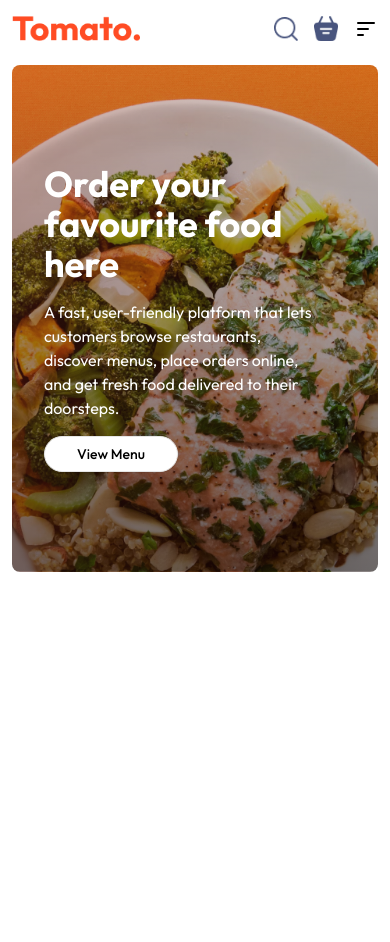
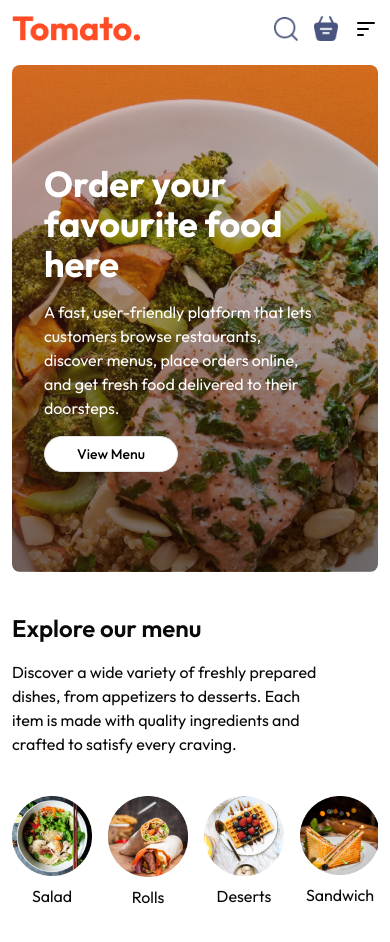
Before and after one commit to mohangrg2018/food-delivery, a React (Vite) app in the folder client/: page / in a window 390 px wide. Shown: the top 942 px of the page. Before the commit the page ends 844 px from the top, so only its background shows below. Built offline with nearby package versions, Linux system fonts and the light colour scheme.

Commit message:
feat: add StoreContext and StoreContextProvider; implement ExploreMenu component with menu exploration functionality

```diff
--- /dev/null
+++ b/client/src/components/sections/ExploreMenu.jsx
@@ -0,0 +1,38 @@
+import StoreContext from "@/context/StoreContext";
+import React, { useContext } from "react";
+
+const ExploreMenu = ({ category, setCategory }) => {
+  const { menu_list } = useContext(StoreContext);
+  return (
+    <section className="container__width my-10 sm:y-20 flex flex-col gap-4">
+      <h2 className="text-2xl font-semibold">Explore our menu</h2>
+      <p className="w-[80vw] lg:w-[50vw]">
+        Discover a wide variety of freshly prepared dishes, from appetizers to
+        desserts. Each item is made with quality ingredients and crafted to
+        satisfy every craving.
+      </p>
+      <div className="flex justify-between gap-4 overflow-x-auto no-scrollbar mt-6">
+        {menu_list.map((item, index) => (
+          <div
+            onClick={() => setCategory(item.menu_name)}
+            key={index}
+            className="flex flex-col items-center gap-2"
+          >
+            <img
+              src={item.menu_image}
+              className={`min-w-[80px] cursor-pointer ${
+                category === item.menu_name
+                  ? "border-2 border-primary rounded-full p-1"
+                  : ""
+              }`}
+              alt=""
+            />
+            <p>{item.menu_name}</p>
+          </div>
+        ))}
+      </div>
+    </section>
+  );
+};
+
+export default ExploreMenu;
--- /dev/null
+++ b/client/src/context/StoreContext.jsx
@@ -0,0 +1,5 @@
+import { createContext } from "react";
+
+const StoreContext = createContext();
+
+export default StoreContext;
--- /dev/null
+++ b/client/src/context/StoreContextProvider.jsx
@@ -0,0 +1,14 @@
+import { food_list, menu_list } from "@/assets/frontend_assets/assets";
+import StoreContext from "./StoreContext";
+const StoreContextProvider = ({ children }) => {
+  const StoreValue = {
+    menu_list,
+    food_list,
+  };
+
+  return (
+    <StoreContext.Provider value={StoreValue}>{children}</StoreContext.Provider>
+  );
+};
+
+export default StoreContextProvider;
--- a/client/src/index.css
+++ b/client/src/index.css
@@ -5,11 +5,112 @@
 
 @custom-variant dark (&:is(.dark *));
 
+:root {
+  --background: oklch(1 0 0);
+  --foreground: oklch(0.14 0 285.86);
+  --card: oklch(1 0 0);
+  --card-foreground: oklch(0.14 0 285.86);
+  --popover: oklch(1 0 0);
+  --popover-foreground: oklch(0.14 0 285.86);
+  --primary: oklch(0.67 0.22 33.71);
+  --primary-foreground: oklch(0.99 0 0);
+  --secondary: oklch(0.97 0 0);
+  --secondary-foreground: oklch(0.21 0.01 285.93);
+  --muted: oklch(0.97 0 0);
+  --muted-foreground: oklch(0.55 0.02 285.93);
+  --accent: oklch(0.97 0 0);
+  --accent-foreground: oklch(0.21 0.01 285.93);
+  --destructive: oklch(0.58 0.24 28.48);
+  --border: oklch(0.92 0 286.61);
+  --input: oklch(0.92 0 286.61);
+  --ring: oklch(0.71 0.01 286.09);
+  --chart-1: oklch(0.65 0.22 36.85);
+  --chart-2: oklch(0.6 0.11 184.15);
+  --chart-3: oklch(0.4 0.07 227.18);
+  --chart-4: oklch(0.83 0.17 81.03);
+  --chart-5: oklch(0.77 0.17 65.36);
+  --sidebar: oklch(0.99 0 0);
+  --sidebar-foreground: oklch(0.14 0 285.86);
+  --sidebar-primary: oklch(0.21 0.01 285.93);
+  --sidebar-primary-foreground: oklch(0.99 0 0);
+  --sidebar-accent: oklch(0.97 0 0);
+  --sidebar-accent-foreground: oklch(0.21 0.01 285.93);
+  --sidebar-border: oklch(0.92 0 286.61);
+  --sidebar-ring: oklch(0.71 0.01 286.09);
+
+  --font-sans: "Geist", "Geist Fallback", ui-sans-serif, system-ui,
+    -apple-system, BlinkMacSystemFont, "Segoe UI", Roboto, "Helvetica Neue",
+    Arial, "Noto Sans", sans-serif, "Apple Color Emoji", "Segoe UI Emoji",
+    "Segoe UI Symbol", "Noto Color Emoji";
+  --font-serif: "Geist", "Geist Fallback", ui-serif, Georgia, Cambria,
+    "Times New Roman", Times, serif;
+  --font-mono: "Geist Mono", "Geist Mono Fallback", ui-monospace, SFMono-Regular,
+    Menlo, Monaco, Consolas, "Liberation Mono", "Courier New", monospace;
+
+  --radius: 0.625rem;
+
+  --shadow-2xs: 0 1px 3px 0px oklch(0 0 0 / 0.05);
+  --shadow-xs: 0 1px 3px 0px oklch(0 0 0 / 0.05);
+  --shadow-sm: 0 1px 3px 0px oklch(0 0 0 / 0.1),
+    0 1px 2px -1px oklch(0 0 0 / 0.1);
+  --shadow: 0 1px 3px 0px oklch(0 0 0 / 0.1), 0 1px 2px -1px oklch(0 0 0 / 0.1);
+  --shadow-md: 0 1px 3px 0px oklch(0 0 0 / 0.1),
+    0 2px 4px -1px oklch(0 0 0 / 0.1);
+  --shadow-lg: 0 1px 3px 0px oklch(0 0 0 / 0.1),
+    0 4px 6px -1px oklch(0 0 0 / 0.1);
+  --shadow-xl: 0 1px 3px 0px oklch(0 0 0 / 0.1),
+    0 8px 10px -1px oklch(0 0 0 / 0.1);
+  --shadow-2xl: 0 1px 3px 0px oklch(0 0 0 / 0.25);
+}
+
+.dark {
+  --background: oklch(0.14 0 285.86);
+  --foreground: oklch(0.99 0 0);
+  --card: oklch(0.21 0.01 285.93);
+  --card-foreground: oklch(0.99 0 0);
+  --popover: oklch(0.21 0.01 285.93);
+  --popover-foreground: oklch(0.99 0 0);
+  --primary: oklch(0.92 0 286.61);
+  --primary-foreground: oklch(0.21 0.01 285.93);
+  --secondary: oklch(0.27 0.01 286.1);
+  --secondary-foreground: oklch(0.99 0 0);
+  --muted: oklch(0.27 0.01 286.1);
+  --muted-foreground: oklch(0.71 0.01 286.09);
+  --accent: oklch(0.27 0.01 286.1);
+  --accent-foreground: oklch(0.99 0 0);
+  --destructive: oklch(0.7 0.19 22.23);
+  --border: oklch(1 0 0 / 10%);
+  --input: oklch(1 0 0 / 15%);
+  --ring: oklch(0.55 0.02 285.93);
+  --chart-1: oklch(0.49 0.24 264.4);
+  --chart-2: oklch(0.7 0.16 160.43);
+  --chart-3: oklch(0.77 0.17 65.36);
+  --chart-4: oklch(0.62 0.26 305.32);
+  --chart-5: oklch(0.64 0.25 16.51);
+  --sidebar: oklch(0.21 0.01 285.93);
+  --sidebar-foreground: oklch(0.99 0 0);
+  --sidebar-primary: oklch(0.49 0.24 264.4);
+  --sidebar-primary-foreground: oklch(0.99 0 0);
+  --sidebar-accent: oklch(0.27 0.01 286.1);
+  --sidebar-accent-foreground: oklch(0.99 0 0);
+  --sidebar-border: oklch(1 0 0 / 10%);
+  --sidebar-ring: oklch(0.55 0.02 285.93);
+
+  --shadow-2xs: 0 1px 3px 0px oklch(0 0 0 / 0.05);
+  --shadow-xs: 0 1px 3px 0px oklch(0 0 0 / 0.05);
+  --shadow-sm: 0 1px 3px 0px oklch(0 0 0 / 0.1),
+    0 1px 2px -1px oklch(0 0 0 / 0.1);
+  --shadow: 0 1px 3px 0px oklch(0 0 0 / 0.1), 0 1px 2px -1px oklch(0 0 0 / 0.1);
+  --shadow-md: 0 1px 3px 0px oklch(0 0 0 / 0.1),
+    0 2px 4px -1px oklch(0 0 0 / 0.1);
+  --shadow-lg: 0 1px 3px 0px oklch(0 0 0 / 0.1),
+    0 4px 6px -1px oklch(0 0 0 / 0.1);
+  --shadow-xl: 0 1px 3px 0px oklch(0 0 0 / 0.1),
+    0 8px 10px -1px oklch(0 0 0 / 0.1);
+  --shadow-2xl: 0 1px 3px 0px oklch(0 0 0 / 0.25);
+}
+
 @theme inline {
-  --radius-sm: calc(var(--radius) - 4px);
-  --radius-md: calc(var(--radius) - 2px);
-  --radius-lg: var(--radius);
-  --radius-xl: calc(var(--radius) + 4px);
   --color-background: var(--background);
   --color-foreground: var(--foreground);
   --color-card: var(--card);
@@ -41,75 +142,24 @@
   --color-sidebar-accent-foreground: var(--sidebar-accent-foreground);
   --color-sidebar-border: var(--sidebar-border);
   --color-sidebar-ring: var(--sidebar-ring);
-}
 
-:root {
-  --radius: 0.625rem;
-  --background: oklch(1 0 0);
-  --foreground: oklch(0.145 0 0);
-  --card: oklch(1 0 0);
-  --card-foreground: oklch(0.145 0 0);
-  --popover: oklch(1 0 0);
-  --popover-foreground: oklch(0.145 0 0);
-  --primary: oklch(0.205 0 0);
-  --primary-foreground: oklch(0.985 0 0);
-  --secondary: oklch(0.97 0 0);
-  --secondary-foreground: oklch(0.205 0 0);
-  --muted: oklch(0.97 0 0);
-  --muted-foreground: oklch(0.556 0 0);
-  --accent: oklch(0.97 0 0);
-  --accent-foreground: oklch(0.205 0 0);
-  --destructive: oklch(0.577 0.245 27.325);
-  --border: oklch(0.922 0 0);
-  --input: oklch(0.922 0 0);
-  --ring: oklch(0.708 0 0);
-  --chart-1: oklch(0.646 0.222 41.116);
-  --chart-2: oklch(0.6 0.118 184.704);
-  --chart-3: oklch(0.398 0.07 227.392);
-  --chart-4: oklch(0.828 0.189 84.429);
-  --chart-5: oklch(0.769 0.188 70.08);
-  --sidebar: oklch(0.985 0 0);
-  --sidebar-foreground: oklch(0.145 0 0);
-  --sidebar-primary: oklch(0.205 0 0);
-  --sidebar-primary-foreground: oklch(0.985 0 0);
-  --sidebar-accent: oklch(0.97 0 0);
-  --sidebar-accent-foreground: oklch(0.205 0 0);
-  --sidebar-border: oklch(0.922 0 0);
-  --sidebar-ring: oklch(0.708 0 0);
-}
+  --font-sans: var(--font-sans);
+  --font-mono: var(--font-mono);
+  --font-serif: var(--font-serif);
 
-.dark {
-  --background: oklch(0.145 0 0);
-  --foreground: oklch(0.985 0 0);
-  --card: oklch(0.205 0 0);
-  --card-foreground: oklch(0.985 0 0);
-  --popover: oklch(0.205 0 0);
-  --popover-foreground: oklch(0.985 0 0);
-  --primary: oklch(0.922 0 0);
-  --primary-foreground: oklch(0.205 0 0);
-  --secondary: oklch(0.269 0 0);
-  --secondary-foreground: oklch(0.985 0 0);
-  --muted: oklch(0.269 0 0);
-  --muted-foreground: oklch(0.708 0 0);
-  --accent: oklch(0.269 0 0);
-  --accent-foreground: oklch(0.985 0 0);
-  --destructive: oklch(0.704 0.191 22.216);
-  --border: oklch(1 0 0 / 10%);
-  --input: oklch(1 0 0 / 15%);
-  --ring: oklch(0.556 0 0);
-  --chart-1: oklch(0.488 0.243 264.376);
-  --chart-2: oklch(0.696 0.17 162.48);
-  --chart-3: oklch(0.769 0.188 70.08);
-  --chart-4: oklch(0.627 0.265 303.9);
-  --chart-5: oklch(0.645 0.246 16.439);
-  --sidebar: oklch(0.205 0 0);
-  --sidebar-foreground: oklch(0.985 0 0);
-  --sidebar-primary: oklch(0.488 0.243 264.376);
-  --sidebar-primary-foreground: oklch(0.985 0 0);
-  --sidebar-accent: oklch(0.269 0 0);
-  --sidebar-accent-foreground: oklch(0.985 0 0);
-  --sidebar-border: oklch(1 0 0 / 10%);
-  --sidebar-ring: oklch(0.556 0 0);
+  --radius-sm: calc(var(--radius) - 4px);
+  --radius-md: calc(var(--radius) - 2px);
+  --radius-lg: var(--radius);
+  --radius-xl: calc(var(--radius) + 4px);
+
+  --shadow-2xs: var(--shadow-2xs);
+  --shadow-xs: var(--shadow-xs);
+  --shadow-sm: var(--shadow-sm);
+  --shadow: var(--shadow);
+  --shadow-md: var(--shadow-md);
+  --shadow-lg: var(--shadow-lg);
+  --shadow-xl: var(--shadow-xl);
+  --shadow-2xl: var(--shadow-2xl);
 }
 
 @layer base {
--- a/client/src/main.jsx
+++ b/client/src/main.jsx
@@ -2,9 +2,12 @@ import { createRoot } from "react-dom/client";
 import "./index.css";
 import App from "./App.jsx";
 import { BrowserRouter } from "react-router-dom";
+import StoreContextProvider from "./context/StoreContextProvider";
 
 createRoot(document.getElementById("root")).render(
   <BrowserRouter>
-    <App />
+    <StoreContextProvider>
+      <App />
+    </StoreContextProvider>
   </BrowserRouter>
 );
--- a/client/src/pages/Home.jsx
+++ b/client/src/pages/Home.jsx
@@ -1,10 +1,13 @@
+import ExploreMenu from "@/components/sections/ExploreMenu";
 import Hero from "@/components/sections/Hero";
-import React from "react";
+import React, { useState } from "react";
 
 const Home = () => {
+  const [category, setCategory] = useState("All");
   return (
     <main>
       <Hero />
+      <ExploreMenu category={category} setCategory={setCategory} />
     </main>
   );
 };
```
Also changed, not shown: 1 other file (tests, documents, lock files or other folders).
